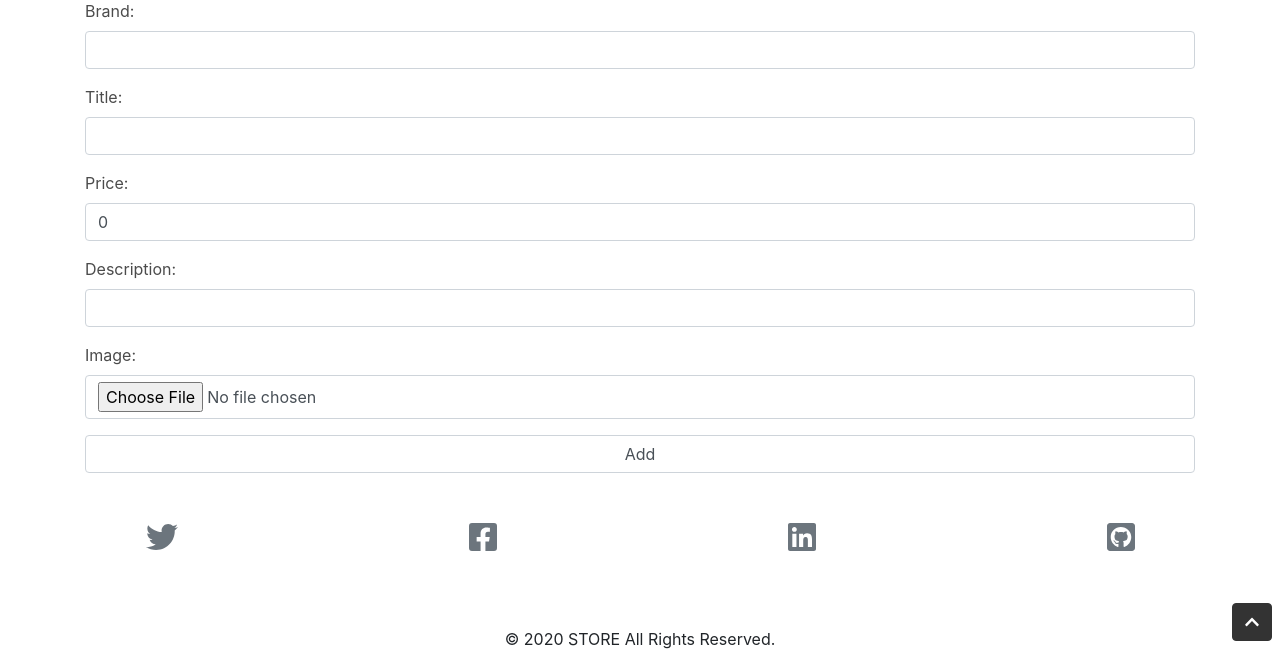
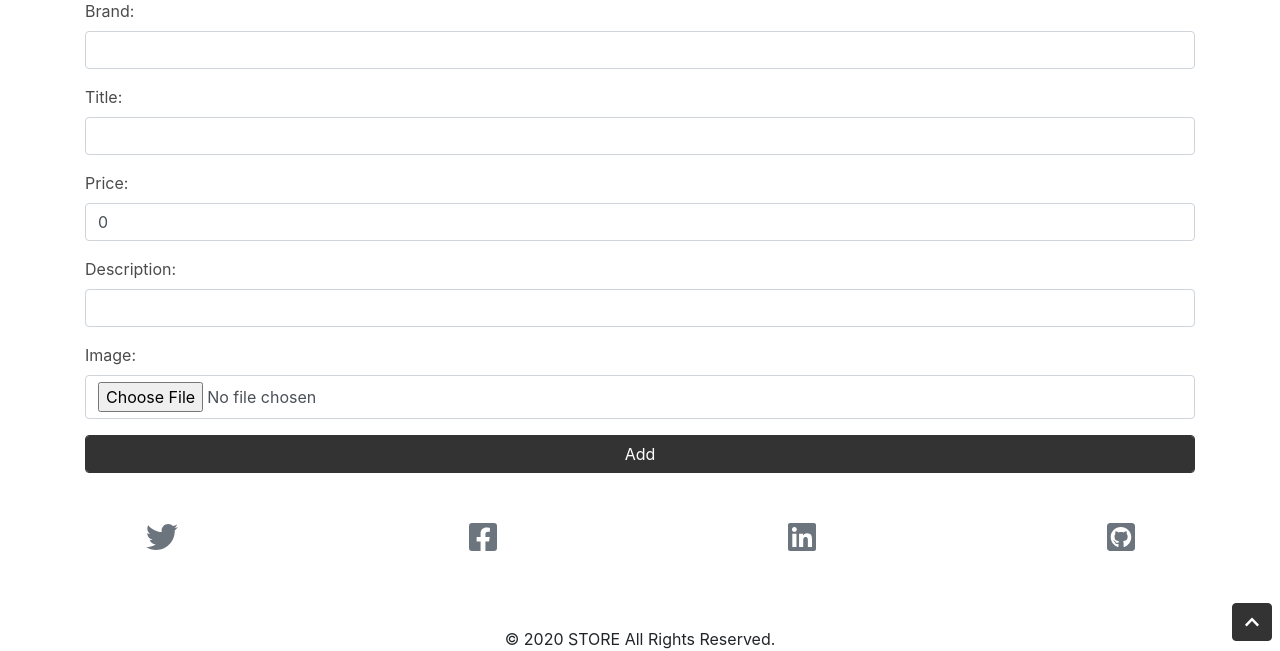
Before and after one commit to Adetec/django-k-camp-store, a Django app: page /products/add/ in a window 1280 px wide. Shown: the part 151-802 px from the top of the page. Run offline with Django 3.2, Linux system fonts and the light colour scheme; a user stored in the database is signed in; some libraries are stand-ins or nearby versions.

Commit message:
style: Make styles to product's crud button

```diff
--- a/templates/products/product-add-edit.html
+++ b/templates/products/product-add-edit.html
@@ -14,7 +14,7 @@
             <form action="" method="post" enctype="multipart/form-data">
                 {% csrf_token %}
                 {{ form.as_p }}
-                <input class="submit-btn" type="submit" value="{{ operation }}">
+                <input class="btn btn-primary" type="submit" value="{{ operation }}">
             </form>
         </div>
     </section>
```
